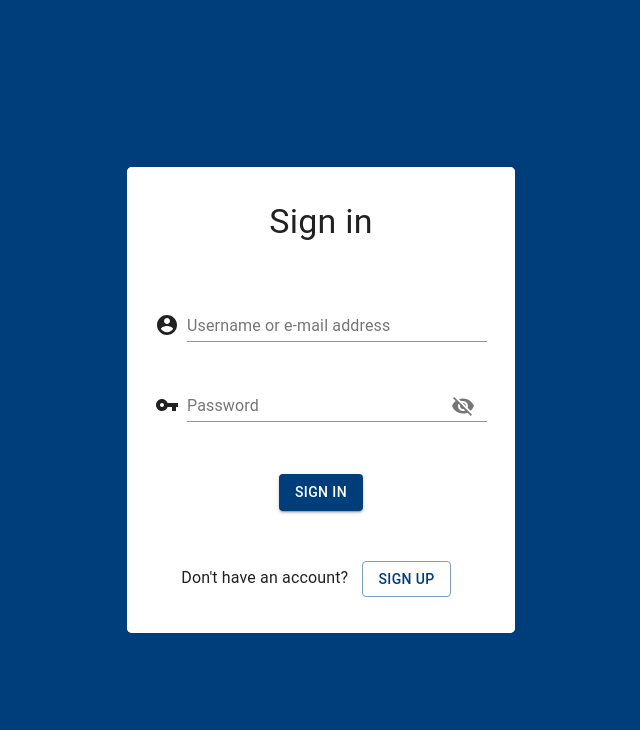
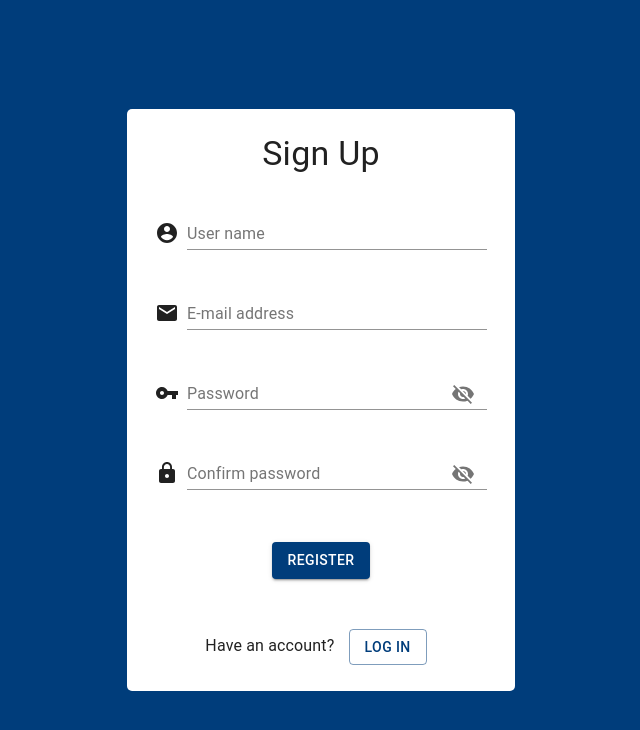
Before and after one commit to agilido/Tuchat, a React (Create React App) app in the folder client/: page / in a window 1280 px wide. Both pictures are taken after a click on the button "SIGN UP". Shown: the top 730 px of the page, without its empty margins (319-959 px from the left). Built offline with nearby package versions, Linux system fonts and the light colour scheme; a small style sheet from the web is missing.

Commit message:
Register pad created, transition to register pad too.

```diff
--- a/client/src/App.js
+++ b/client/src/App.js
@@ -1,12 +1,12 @@
 import React from "react";
 import CssBaseline from "@material-ui/core/CssBaseline";
 import "./App.css";
-import Login from "./components/Access/login";
+import Landing from "./components/Access/Landing";
 function App() {
   return (
     <div className="App">
       <CssBaseline />
-      <Login />
+      <Landing />
     </div>
   );
 }
--- /dev/null
+++ b/client/src/components/Access/Landing.js
@@ -0,0 +1,19 @@
+import React, { useState } from "react";
+import Login from "./login";
+import Register from "./register";
+
+export default function Landing() {
+  const [visible, setVisibility] = useState(false);
+  const handleRegisterVisibility = () => setVisibility(true);
+  const handleLoginVisibility = () => setVisibility(false);
+  console.log(visible);
+  return (
+    <div>
+      {visible ? (
+        <Register handleLoginVisibility={handleLoginVisibility} />
+      ) : (
+        <Login handleRegisterVisibility={handleRegisterVisibility} />
+      )}
+    </div>
+  );
+}
--- a/client/src/components/Access/login.js
+++ b/client/src/components/Access/login.js
@@ -1,6 +1,6 @@
 import React, { useState } from "react";
-import "./login.css";
-import { TextField, Button, Typography, Paper } from "@material-ui/core";
+import "./loginpage.css";
+import { TextField, Button, Typography } from "@material-ui/core";
 import Grid from "@material-ui/core/Grid";
 import AccountCircle from "@material-ui/icons/AccountCircle";
 import VpnKeySharp from "@material-ui/icons/VpnKeySharp";
@@ -20,7 +20,7 @@ const useStyles = makeStyles((theme) => ({
   textFld: { width: 300 },
 }));
 
-export default function Login() {
+export default function Login({handleRegisterVisibility}) {
   const classes = useStyles();
 
   const [LoginData, setLoginData] = useState({
@@ -32,7 +32,6 @@ export default function Login() {
 
   const handleChange = (prop) => (event) => {
     setLoginData({ ...LoginData, [prop]: event.target.value });
-    console.log("xd");
   };
 
   const handleClickShowPassword = () => {
@@ -68,7 +67,7 @@ export default function Login() {
 
         <div className="loginForm">
           <Typography className={classes.margin} component="h1" variant="h4">
-            Sign in
+            Sign In
           </Typography>
           <form noValidate autoComplete="off">
             <Grid
@@ -151,7 +150,8 @@ export default function Login() {
                 <Button
                   variant="outlined"
                   color="primary"
-                  style={{margin:"10px", maxWidth: "100px" }}
+                  style={{ margin: "10px", maxWidth: "100px" }}
+                  onClick={handleRegisterVisibility}
                 >
                   Sign up
                 </Button>
--- a/client/src/components/Access/login.css
+++ b/client/src/components/Access/loginpage.css
@@ -8,7 +8,7 @@ html {
   border-radius: 5px;
   background: white;
   position: fixed;
-  animation: start-move 0.2s ease-in;
+  animation: start-move 0.2s ease-in-out;
 }
 .loginForm {
   display: flex;
@@ -16,38 +16,34 @@ html {
   justify-content: space-between;
   background-color: white;
   border-radius: 5px;
-  z-index: 2;
+  z-index: 10;
   padding: 10px 0;
 }
-
+.registerBox {
+  display: flex;
+  float: right;
+  border-radius: 5px;
+  background: white;
+  position: fixed;
+  animation: start-move 0.2s ease-in-out;
+}
 
 @keyframes start-move {
   0% {
-    -webkit-transform: translate3d(0, -27px, 0);
-    transform: translate3d(0, -27px, 0);
-    opacity: 0;
+    -webkit-transform: translateZ(0) scale(0.99);
+    transform: translateZ(0) scale(0.99);
+  }
+  50% {
+    -webkit-transform: translateZ(0) scale(1.1);
+    transform: translateZ(0) scale(1.1);
   }
   to {
-    -webkit-transform: translateZ(0);
-    transform: translateZ(0);
-    opacity: 1;
+    -webkit-transform: translateZ(0) scale(1);
+    transform: translateZ(0) scale(1);
   }
 }
 
-@keyframes loadin1{
-  0% {
-    -webkit-transform: translate3d(0, 24px, 0);
-    transform: translate3d(0, 24px, 0);
-    opacity: 0;
-  }
-  to {
-    -webkit-transform: translateZ(0);
-    transform: translateZ(0);
-    opacity: 1;
-  }
-}
-
-@keyframes login-successful-fadeout{
+@keyframes login-successful-fadeout {
   0% {
     -webkit-transform: scale(0.8);
     transform: scale(0.8);
@@ -60,7 +56,7 @@ html {
   }
 }
 
-@keyframes bounce-in{
+@keyframes bounce-in {
   0% {
     -webkit-transform: translateZ(0) scale(0.99);
     transform: translateZ(0) scale(0.99);
@@ -75,7 +71,7 @@ html {
   }
 }
 /* TODO: ERROR OPTION 2 SHAKE */
-@keyframes shake2{
+@keyframes shake2 {
   0%,
   to {
     -webkit-transform: rotate(0);
@@ -91,7 +87,7 @@ html {
   }
 }
 /* TODO: 'Shake' for an error  */
-@keyframes shake{
+@keyframes shake {
   10%,
   90% {
     -webkit-transform: translate3d(-1px, 0, 0);
--- /dev/null
+++ b/client/src/components/Access/register.js
@@ -0,0 +1,232 @@
+import React, { useState } from "react";
+import "./loginpage.css";
+import { TextField, Button, Typography } from "@material-ui/core";
+import Grid from "@material-ui/core/Grid";
+import AccountCircle from "@material-ui/icons/AccountCircle";
+import EmailIcon from "@material-ui/icons/Email";
+import VpnKeySharp from "@material-ui/icons/VpnKeySharp";
+import LockIcon from "@material-ui/icons/Lock";
+import Visibility from "@material-ui/icons/Visibility";
+import VisibilityOff from "@material-ui/icons/VisibilityOff";
+import InputLabel from "@material-ui/core/InputLabel";
+import IconButton from "@material-ui/core/IconButton";
+import Input from "@material-ui/core/Input";
+import InputAdornment from "@material-ui/core/InputAdornment";
+import FormControl from "@material-ui/core/FormControl";
+import { makeStyles } from "@material-ui/core/styles";
+
+const useStyles = makeStyles((theme) => ({
+  margin: {
+    margin: theme.spacing(3),
+  },
+  textFld: { width: 300 },
+}));
+
+export default function Register({handleLoginVisibility}) {
+  const classes = useStyles();
+
+  const [RegisterData, setRegisterData] = useState({
+    username: "",
+    email: "",
+    password: "",
+    confirmPassword: "",
+    showPassword: false,
+    error: false,
+  });
+  const handleChange = (prop) => (event) => {
+    setRegisterData({ ...RegisterData, [prop]: event.target.value });
+    console.log("xd");
+  };
+
+  const handleClickShowPassword = () => {
+    setRegisterData({
+      ...RegisterData,
+      showPassword: !RegisterData.showPassword,
+    });
+  };
+
+  const handleMouseDownPassword = (event) => {
+    event.preventDefault();
+  };
+  return (
+    <Grid
+    container
+    spacing={0}
+    alignItems="center"
+    justify="center"
+    style={{ minHeight: "100vh" }}
+  >
+    <div className="registerBox">
+      {/* <Typography component="h1" variant="h4">
+              LOGO
+            </Typography> */}
+      <Grid></Grid>
+      {/* LOGIN PAD ONLY ON PCS, NOT ON MOBILE */}
+
+      <div className="registerForm">
+        <Typography className={classes.margin} component="h1" variant="h4">
+          Sign Up
+        </Typography>
+        <form noValidate autoComplete="off">
+          <Grid
+            className={classes.margin}
+            container
+            spacing={1}
+            alignItems="flex-end"
+          >
+            {/* USERNAME */}
+
+            <Grid item>
+              <AccountCircle />
+            </Grid>
+            <Grid item>
+              <TextField
+                id="username"
+                label="User name"
+                onChange={handleChange("username")}
+                className={classes.textFld}
+                value={RegisterData.username}
+                // helper text for an error
+              />
+            </Grid>
+          </Grid>
+
+          <Grid
+            className={classes.margin}
+            container
+            spacing={1}
+            alignItems="flex-end"
+          >
+            {/* E-Mail */}
+
+            <Grid item>
+              <EmailIcon />
+            </Grid>
+            <Grid item>
+              <TextField
+                id="email"
+                label="E-mail address"
+                onChange={handleChange("email")}
+                className={classes.textFld}
+                value={RegisterData.email}
+                // helper text for an error
+              />
+            </Grid>
+          </Grid>
+
+          <Grid
+            className={classes.margin}
+            container
+            spacing={1}
+            alignItems="flex-end"
+          >
+            {/* PASSWORD */}
+
+            <Grid item>
+              <VpnKeySharp />
+            </Grid>
+
+            <Grid item>
+              <FormControl>
+                <InputLabel htmlFor="standard-adornment-password">
+                  Password
+                </InputLabel>
+                <Input
+                  id="password"
+                  className={classes.textFld}
+                  type={RegisterData.showPassword ? "text" : "password"}
+                  value={RegisterData.password}
+                  onChange={handleChange("password")}
+                  // helper text for an error
+                  endAdornment={
+                    <InputAdornment position="end">
+                      <IconButton
+                        aria-label="toggle password visibility"
+                        onClick={handleClickShowPassword}
+                        onMouseDown={handleMouseDownPassword}
+                      >
+                        {RegisterData.showPassword ? (
+                          <Visibility />
+                        ) : (
+                          <VisibilityOff />
+                        )}
+                      </IconButton>
+                    </InputAdornment>
+                  }
+                />
+              </FormControl>
+            </Grid>
+          </Grid>
+
+
+          <Grid
+            className={classes.margin}
+            container
+            spacing={1}
+            alignItems="flex-end"
+          >
+            {/* CONFIRM PASSWORD */}
+
+            <Grid item>
+              <LockIcon />
+            </Grid>
+
+            <Grid item>
+              <FormControl>
+                <InputLabel htmlFor="standard-adornment-password">
+                  Confirm password
+                </InputLabel>
+                <Input
+                  id="password"
+                  className={classes.textFld}
+                  type={RegisterData.showPassword ? "text" : "password"}
+                  value={RegisterData.confirmPassword}
+                  onChange={handleChange("confirmPassword")}
+                  // helper text for an error
+                  endAdornment={
+                    <InputAdornment position="end">
+                      <IconButton
+                        aria-label="toggle password visibility"
+                        onClick={handleClickShowPassword}
+                        onMouseDown={handleMouseDownPassword}
+                      >
+                        {RegisterData.showPassword ? (
+                          <Visibility />
+                        ) : (
+                          <VisibilityOff />
+                        )}
+                      </IconButton>
+                    </InputAdornment>
+                  }
+                />
+              </FormControl>
+            </Grid>
+          </Grid>
+          <Button
+            className={classes.margin}
+            color="primary"
+            variant="contained"
+          >
+            Register
+          </Button>
+        </form>
+        <Grid className="loginSignup">
+          <Typography variant="body1">
+            <p>
+              Have an account?{" "}
+              <Button
+                variant="outlined"
+                color="primary"
+                style={{ margin: "10px", maxWidth: "100px" }}
+                onClick={handleLoginVisibility}
+              >
+                Log in
+              </Button>
+            </p>
+          </Typography>
+        </Grid>
+      </div>
+    </div>
+    </Grid>
+  );
+}
```
